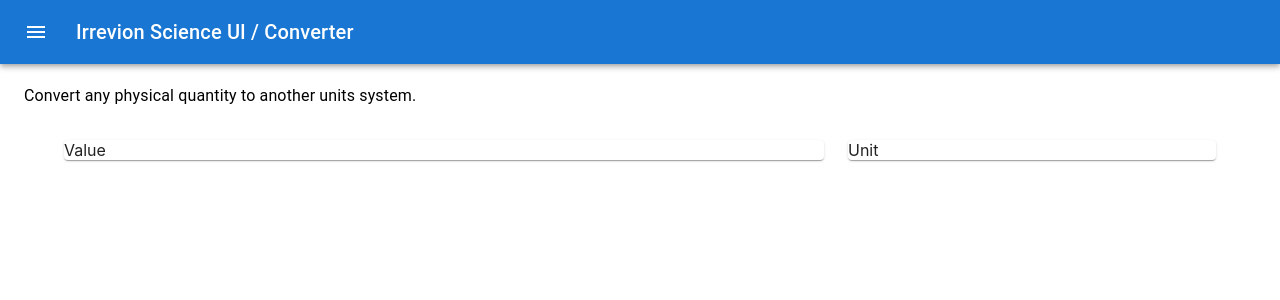
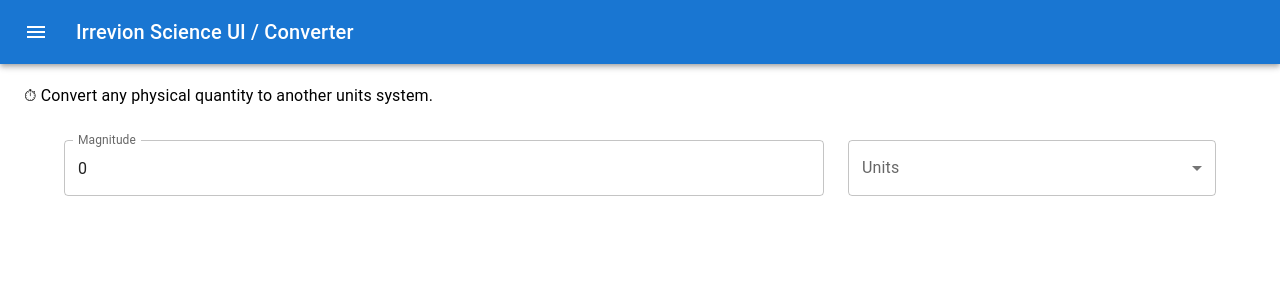
Before and after one commit to irrevion/science-ui, a React (Create React App) app: page /converter in a window 1280 px wide. Shown: the top 300 px of the page. Built offline with nearby package versions, Linux system fonts and the light colour scheme.

Commit message:
draw form

```diff
--- /dev/null
+++ b/src/Components/Converter.js
@@ -0,0 +1,37 @@
+import * as React from 'react';
+import Box from '@mui/material/Box';
+import Container from '@mui/material/Container';
+import Grid from '@mui/material/Grid';
+import TextField from '@mui/material/TextField';
+import FormControl from '@mui/material/FormControl';
+import InputLabel from '@mui/material/InputLabel';
+import Select from '@mui/material/Select';
+import MenuItem from '@mui/material/MenuItem';
+
+class Converter extends React.Component {
+	render() {
+		return ( <Box className="Converter">
+				<Container maxWidth="lg" sx={{ mt: 4, mb: 4 }}>
+					<Grid container spacing={3}>
+						<Grid item xs={12} md={8}>
+							{/*<Paper>Zifferblatt</Paper>*/}
+							<TextField variant="outlined" className="ConverterZifferblatt" id="ConverterZifferblattFrom" label="Magnitude" value="0" fullWidth />
+						</Grid>
+						<Grid item xs={12} md={4}>
+							{/*<Paper>Maßeinheit</Paper>*/}
+							<FormControl fullWidth>
+								<InputLabel id="ConverterMassenheitFromLabel">Units</InputLabel>
+								<Select labelId="ConverterMassenheitFromLabel" id="ConverterMassenheitFrom" label="Units">
+									<MenuItem value="kg">Kilogram</MenuItem>
+									<MenuItem value="m">Meter</MenuItem>
+									<MenuItem value="gb">GigaByte</MenuItem>
+								</Select>
+							</FormControl>
+						</Grid>
+					</Grid>
+				</Container>
+			</Box> );
+	}
+}
+
+export default Converter;
--- a/src/Pages/Converter.js
+++ b/src/Pages/Converter.js
@@ -2,29 +2,17 @@ import React from 'react';
 import Typography from '@mui/material/Typography';
 import Layout from '../Components/Layout';
 import Box from '@mui/material/Box';
-import Toolbar from '@mui/material/Toolbar';
-import Container from '@mui/material/Container';
-import Grid from '@mui/material/Grid';
-import Paper from '@mui/material/Paper';
+import Calc from '../Components/Converter.js';
 
 class Converter extends React.Component {
 	render() {
 		return ( <Layout title="Converter">
 			<Box component="main" className="Content">
 				<Typography paragraph>
-					Convert any physical quantity to another units system.
+					⏱ Convert any physical quantity to another units system.
 				</Typography>
 
-				<Container maxWidth="lg" sx={{ mt: 4, mb: 4 }}>
-					<Grid container spacing={3}>
-						<Grid item xs={12} md={8}>
-							<Paper>Value</Paper>
-						</Grid>
-						<Grid item xs={12} md={4}>
-							<Paper>Unit</Paper>
-						</Grid>
-					</Grid>
-				</Container>
+				<Calc />
 			</Box>
 		</Layout> );
 	}
--- a/src/Pages/Welcome.js
+++ b/src/Pages/Welcome.js
@@ -1,13 +1,19 @@
 import React from 'react';
 import Typography from '@mui/material/Typography';
 import Layout from '../Components/Layout';
+import Box from '@mui/material/Box';
 
 class Welcome extends React.Component {
 	render() {
 		return ( <Layout title="Welcome!">
-			<Typography paragraph>
-				Welcome!
-			</Typography>
+			<Box component="main" className="Content">
+				<Typography paragraph>
+					Welcome! 👋
+				</Typography>
+				<Typography paragraph>
+					This is a demo UI for 🌐 <a href="https://github.com/irrevion/science-api" target="_blank">irrevion/science API</a>. It demonstrates available calculations and conversions.
+				</Typography>
+			</Box>
 		</Layout> );
 	}
 }
```
